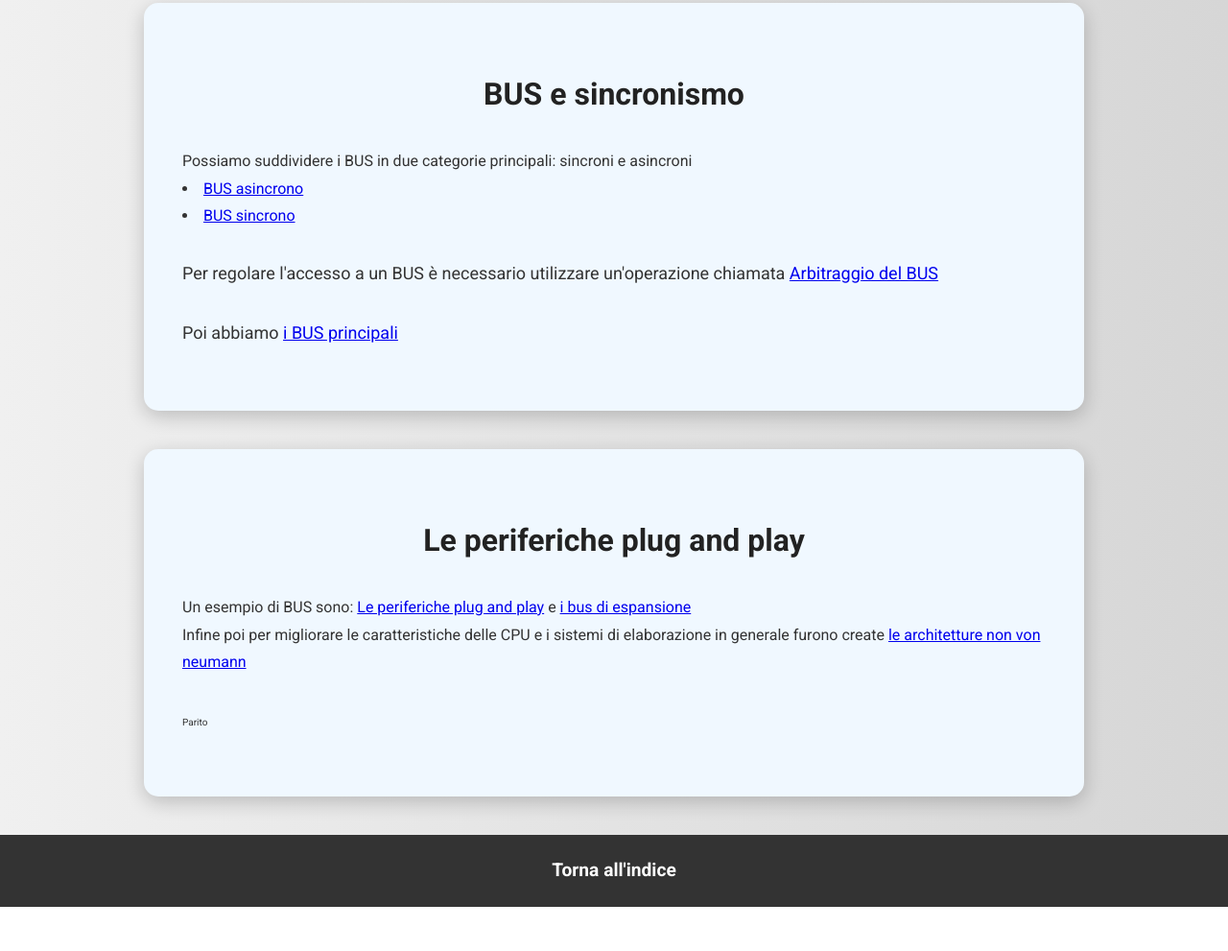
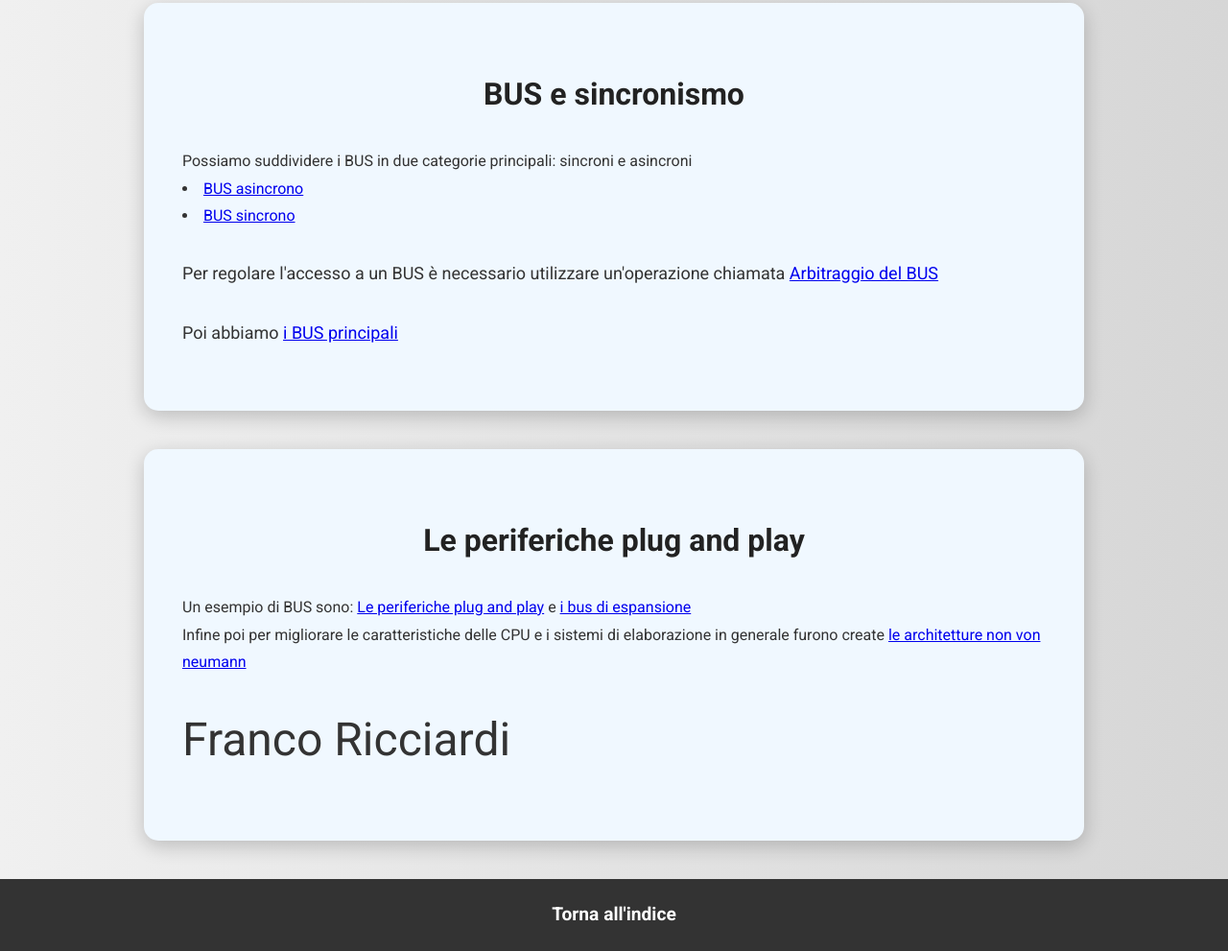
Before and after one commit to francenar/ArchitettureSistemiElaborazione, a plain HTML site: page BUS/bus.html in a window 1280 px wide. Shown: the part 1485-2476 px from the top of the page at 96% size. Before the commit the page ends 2430 px from the top, so only its background shows below. Drawn offline with Linux system fonts and the light colour scheme.

Commit message:
bus.html

```diff
--- a/BUS/bus.html
+++ b/BUS/bus.html
@@ -51,7 +51,7 @@
 		Un esempio di BUS sono: <A HREF="periferiche.html">Le periferiche plug and play</A> e <A HREF="espansione.html">i bus di espansione</A></br>
 	Infine poi per migliorare le caratteristiche delle CPU e i sistemi di elaborazione in generale furono create <A HREF="nonvon.html">le architetture non von neumann</A>
 	</p>
-		<p><font size="1">Parito</font></p>
+		<p><font size="10">Franco Ricciardi</font></p>
 	</div>
         <div class="footerSite">
             <a href="../index.html">Torna all'indice</a>
```
